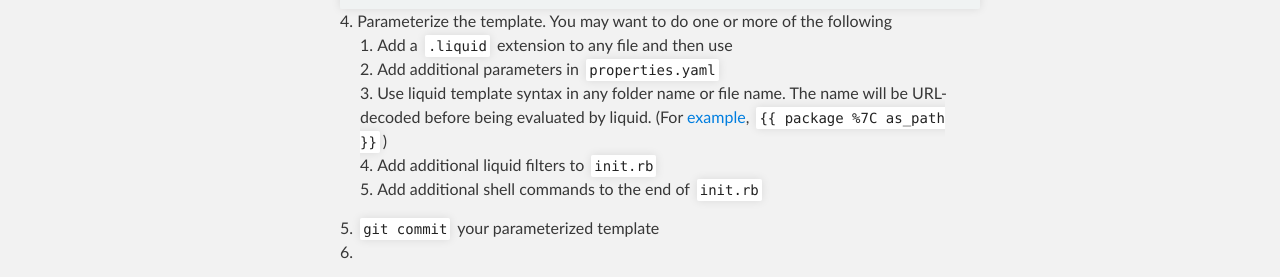
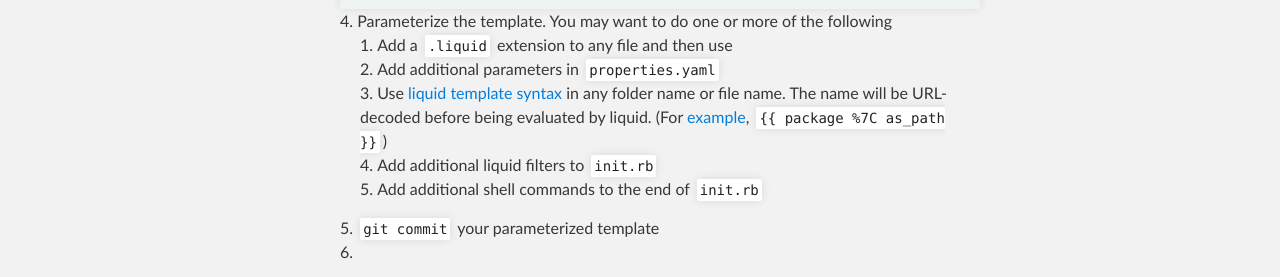
Before and after one commit to archetypes/archetypes.github.io, a Jekyll site: the page built from index.md, in a window 1280 px wide. Shown: the part 1264-1541 px from the top of the page. Built offline with Jekyll 4.4.1, drawn with Linux system fonts in a browser that asks for light colours; Markdown is read by kramdown in place of the engine named in the settings; our own code applies the rules of GitHub Pages for plain Markdown files; part of the change alters nothing that is shown.

```diff
--- a/index.md
+++ b/index.md
@@ -46,7 +46,7 @@ More specifically, the checked-out template is transformed into your project by
 1. Parameterize the template.  You may want to do one or more of the following
     * Add a `.liquid` extension to any file and then use
     * Add additional parameters in `properties.yaml`
-    * Use liquid template syntax in any folder name or file name.  The name will be URL-decoded before being evaluated by liquid.  (For [example](https://github.com/archetypes/java), `{% raw %}{{ package %7C as_path }}{% endraw %}`)
+    * Use [liquid template syntax](https://shopify.github.io/liquid/basics/introduction/) in any folder name or file name.  The name will be URL-decoded before being evaluated by liquid.  (For [example](https://github.com/archetypes/java), `{% raw %}{{ package %7C as_path }}{% endraw %}`)
     * Add additional liquid filters to `init.rb`
     * Add additional shell commands to the end of `init.rb`
 1. `git commit` your parameterized template
```
